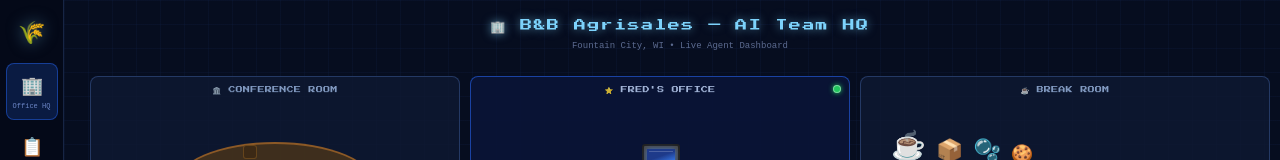
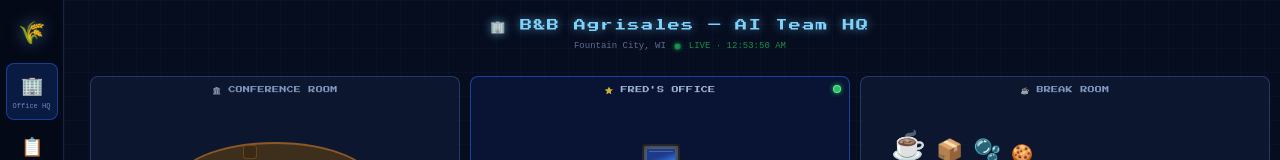
Before and after one commit to bushie25-boop/bb-dashboard, a React (Vite) app: page /office in a window 1280 px wide. Shown: the top 160 px of the page. Built offline with nearby package versions, Linux system fonts and the light colour scheme; no server answers.

Commit message:
feat: live agent status with 10s polling, pulse indicator, real cron data

```diff
--- a/src/pages/Office.tsx
+++ b/src/pages/Office.tsx
@@ -65,7 +65,11 @@ const MOCK_STATUS: Record<AgentName, AgentStatus> = {
 async function fetchAgentStatus(): Promise<Record<AgentName, AgentStatus>> {
   try {
     const res = await fetch("/api/agent-status");
-    if (res.ok) return res.json();
+    if (res.ok) {
+      const data = await res.json();
+      // Handle both {statuses: {...}} and plain {...}
+      return data.statuses ?? data;
+    }
   } catch { /* fall through */ }
   return MOCK_STATUS;
 }
@@ -86,6 +90,7 @@ const OFFICE_CSS = `
 @keyframes leg-r { 0%,100%{transform:rotate(0deg)} 50%{transform:rotate(-20deg)} }
 .leg-left  { animation: leg-l 0.3s steps(2) infinite; transform-origin: top center; }
 .leg-right { animation: leg-r 0.3s steps(2) infinite; transform-origin: top center; }
+@keyframes livePulse { 0%,100%{opacity:1;transform:scale(1)} 50%{opacity:0.5;transform:scale(0.75)} }
 `;
 
 // ─── Status dot ───────────────────────────────────────────────────────────────
@@ -251,6 +256,8 @@ const labelBase: React.CSSProperties = {
 // ─── Main page ────────────────────────────────────────────────────────────────
 export default function OfficePage() {
   const [statuses, setStatuses] = useState<Record<AgentName, AgentStatus>>(MOCK_STATUS);
+  const [lastUpdated, setLastUpdated] = useState<Date | null>(null);
+  const [liveError, setLiveError] = useState(false);
 
   // Character positions on the floor (absolute x,y + facing direction)
   const [positions, setPositions] = useState<Record<AgentName, CharPos>>(() => {
@@ -265,10 +272,14 @@ export default function OfficePage() {
   const statusRef = useRef(statuses);
   useEffect(() => { statusRef.current = statuses; }, [statuses]);
 
-  // Fetch agent statuses
+  // Fetch agent statuses — poll every 10s for live updates
   useEffect(() => {
-    fetchAgentStatus().then(setStatuses);
-    const id = setInterval(() => fetchAgentStatus().then(setStatuses), 30_000);
+    const refresh = () =>
+      fetchAgentStatus()
+        .then(s => { setStatuses(s); setLastUpdated(new Date()); setLiveError(false); })
+        .catch(() => setLiveError(true));
+    refresh();
+    const id = setInterval(refresh, 10_000);
     return () => clearInterval(id);
   }, []);
 
@@ -338,9 +349,21 @@ export default function OfficePage() {
         <h1 style={{ fontSize: 12, fontFamily: "'Press Start 2P', monospace", color: "#7dd3fc", letterSpacing: "0.12em", textShadow: "0 0 10px rgba(125,211,252,0.6)", margin: 0 }}>
           🏢 B&amp;B Agrisales — AI Team HQ
         </h1>
-        <p style={{ fontSize: 9, color: "rgba(150,170,220,0.6)", marginTop: 6, fontFamily: "monospace" }}>
-          Fountain City, WI • Live Agent Dashboard
-        </p>
+        <div style={{ marginTop: 6, display: "flex", alignItems: "center", justifyContent: "center", gap: 8 }}>
+          <p style={{ fontSize: 9, color: "rgba(150,170,220,0.6)", margin: 0, fontFamily: "monospace" }}>
+            Fountain City, WI
+          </p>
+          {/* Live pulse dot */}
+          <div style={{
+            width: 7, height: 7, borderRadius: "50%",
+            backgroundColor: liveError ? "#ef4444" : "#22c55e",
+            boxShadow: liveError ? "0 0 6px #ef4444" : "0 0 6px #22c55e",
+            animation: liveError ? "none" : "livePulse 2s ease-in-out infinite",
+          }} />
+          <p style={{ fontSize: 9, color: liveError ? "rgba(239,68,68,0.7)" : "rgba(34,197,94,0.7)", margin: 0, fontFamily: "monospace" }}>
+            {liveError ? "DISCONNECTED" : lastUpdated ? `LIVE · ${lastUpdated.toLocaleTimeString()}` : "connecting…"}
+          </p>
+        </div>
       </div>
 
       {/* ── Office Floor Canvas ────────────────────────────────────────────── */}
```
Also changed, not shown: 1 other file (tests, documents, lock files or other folders).
